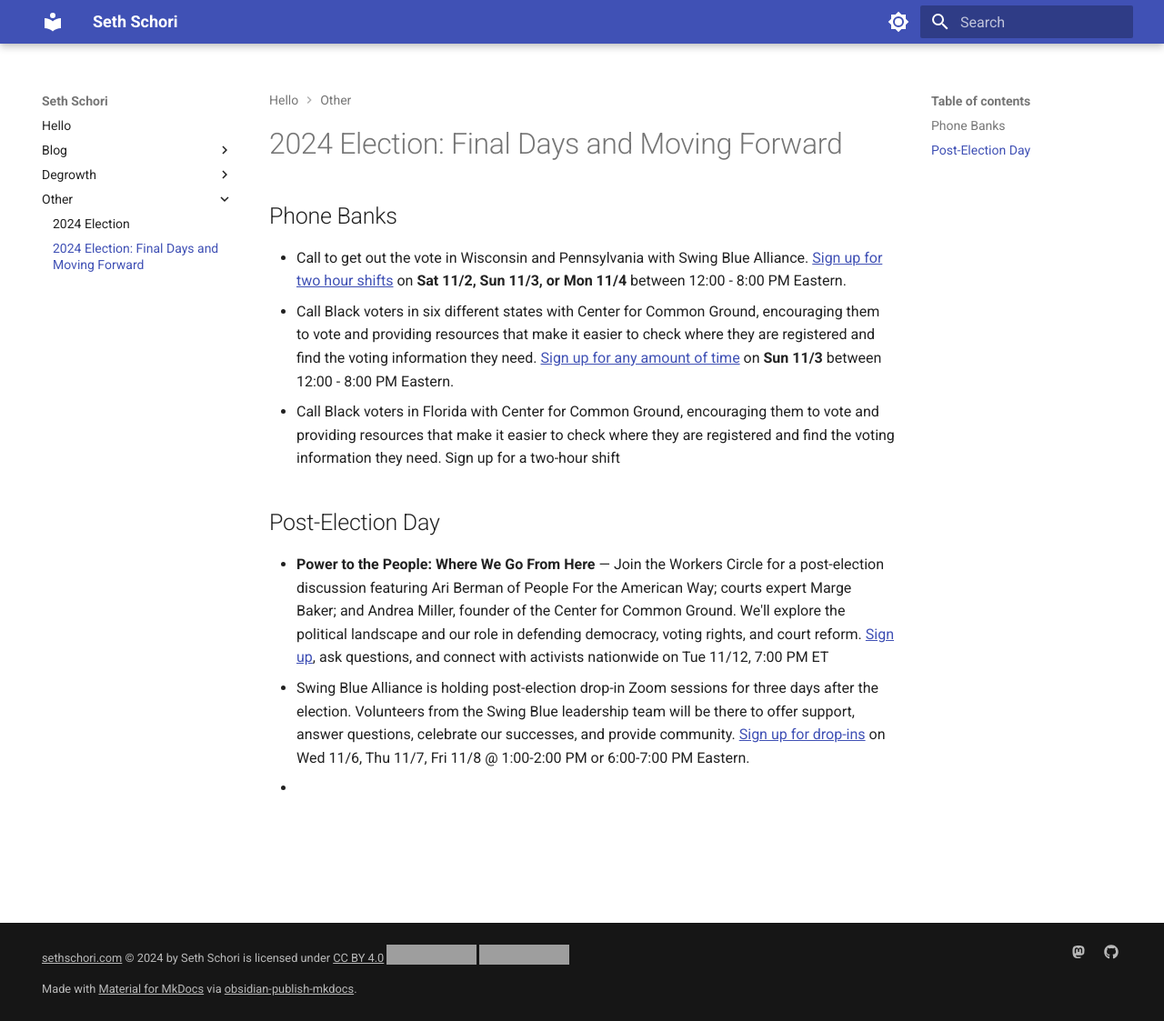
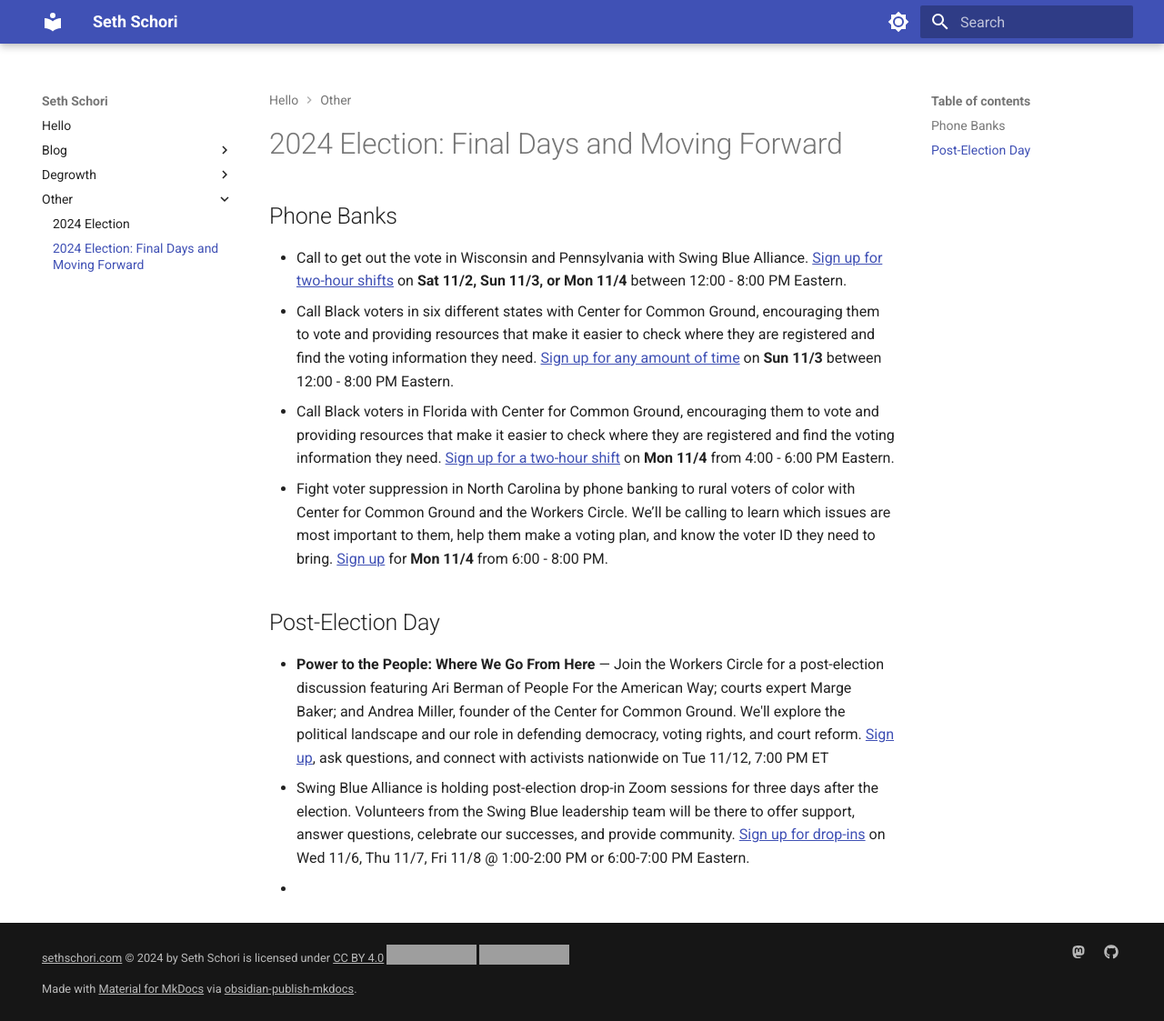
Before and after one commit to sethschori/sethschori.github.io, an MkDocs documentation site: the page built from docs/other/2024-election-ending.md, in a window 1280 px wide and 1123 px high. Shown: the whole window at 91% size. Built offline with MkDocs 1.6.1 and Material for MkDocs 9.7.7, drawn with Linux system fonts in a browser that asks for light colours; grey boxes are pictures that could not be loaded.

Commit message:
vault backup: 2024-11-02 08:57:58

```diff
--- a/docs/other/2024-election-ending.md
+++ b/docs/other/2024-election-ending.md
@@ -1,9 +1,10 @@
 # 2024 Election: Final Days and Moving Forward
 
 ## Phone Banks
-- Call to get out the vote in Wisconsin and Pennsylvania with Swing Blue Alliance. [Sign up for two hour shifts](https://www.mobilize.us/swingbluealliance/event/726445/) on **Sat 11/2, Sun 11/3, or Mon 11/4** between 12:00 - 8:00 PM Eastern.
+- Call to get out the vote in Wisconsin and Pennsylvania with Swing Blue Alliance. [Sign up for two-hour shifts](https://www.mobilize.us/swingbluealliance/event/726445/) on **Sat 11/2, Sun 11/3, or Mon 11/4** between 12:00 - 8:00 PM Eastern.
 - Call Black voters in six different states with Center for Common Ground, encouraging them to vote and providing resources that make it easier to check where they are registered and find the voting information they need. [Sign up for any amount of time](https://actionnetwork.org/events/callapalooza-november-3?source=direct_link&referrer=group-the-workers-circle) on **Sun 11/3** between 12:00 - 8:00 PM Eastern.
-- Call Black voters in Florida with Center for Common Ground, encouraging them to vote and providing resources that make it easier to check where they are registered and find the voting information they need. Sign up for a two-hour shift
+- Call Black voters in Florida with Center for Common Ground, encouraging them to vote and providing resources that make it easier to check where they are registered and find the voting information they need. [Sign up for a two-hour shift](https://www.mobilize.us/cfcg-rov/event/709186/)  on **Mon 11/4** from 4:00 - 6:00 PM Eastern.
+- Fight voter suppression in North Carolina by phone banking to rural voters of color with Center for Common Ground and the Workers Circle. We’ll be calling to learn which issues are most important to them, help them make a voting plan, and know the voter ID they need to bring. [Sign up](https://us02web.zoom.us/meeting/register/tZwsdOmhpjMoGtTCZ2povk3lxDJSgdvVBvk0#/registration) for **Mon 11/4** from 6:00 - 8:00 PM.
 ## Post-Election Day
 - **Power to the People: Where We Go From Here** — Join the Workers Circle for a post-election discussion featuring Ari Berman of People For the American Way; courts expert Marge Baker; and Andrea Miller, founder of the Center for Common Ground. We'll explore the political landscape and our role in defending democracy, voting rights, and court reform. [Sign up](https://us02web.zoom.us/meeting/register/tZMpdu6pqDwtH9XIzrp7nk2s51HqZesarWsd#/registration), ask questions, and connect with activists nationwide on Tue 11/12, 7:00 PM ET
 - Swing Blue Alliance is holding post-election drop-in Zoom sessions for three days after the election. Volunteers from the Swing Blue leadership team will be there to offer support, answer questions, celebrate our successes, and provide community. [Sign up for drop-ins](https://www.mobilize.us/swingbluealliance/event/740136/) on Wed 11/6, Thu 11/7, Fri 11/8 @ 1:00-2:00 PM or 6:00-7:00 PM Eastern.
```
